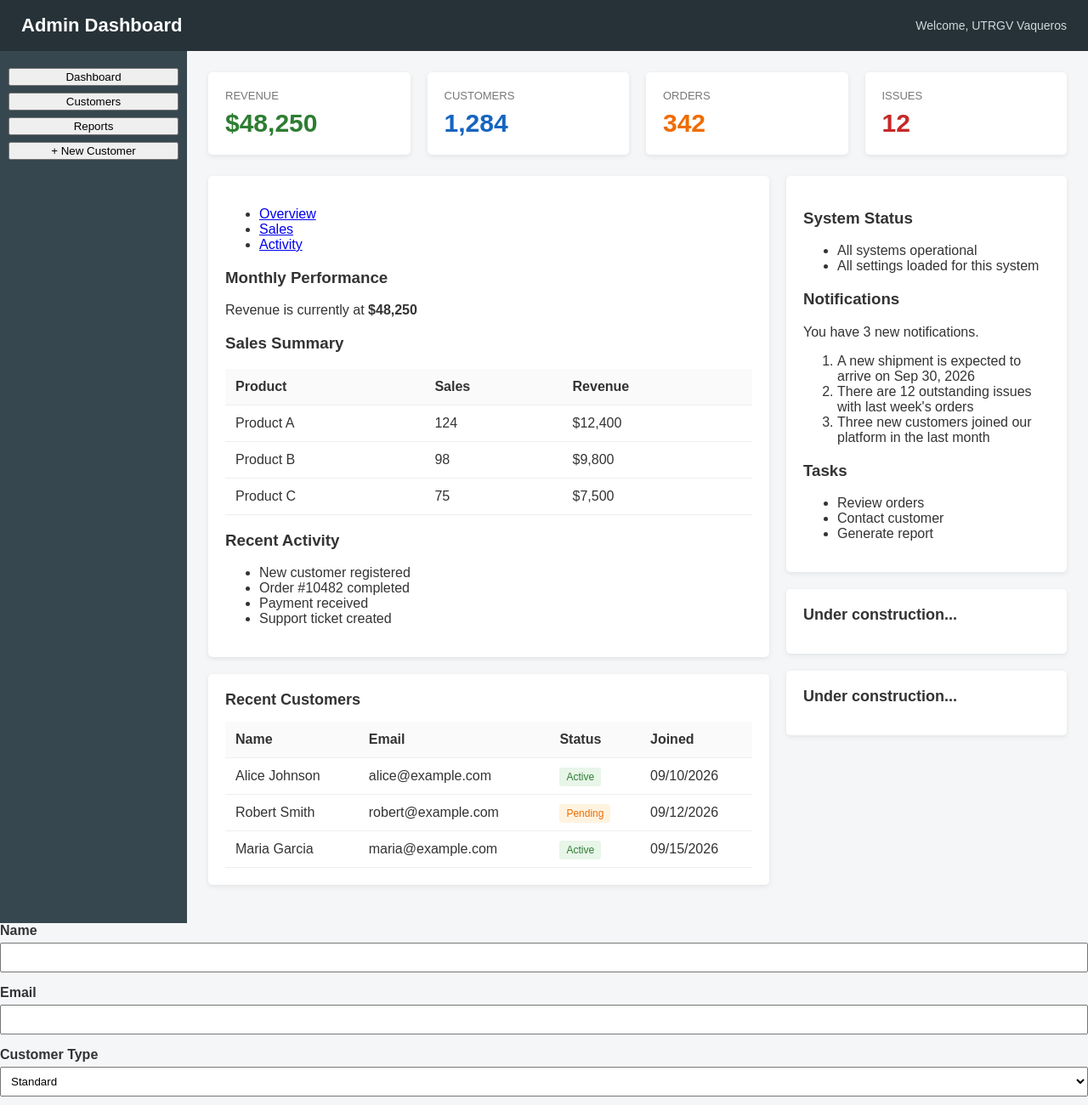
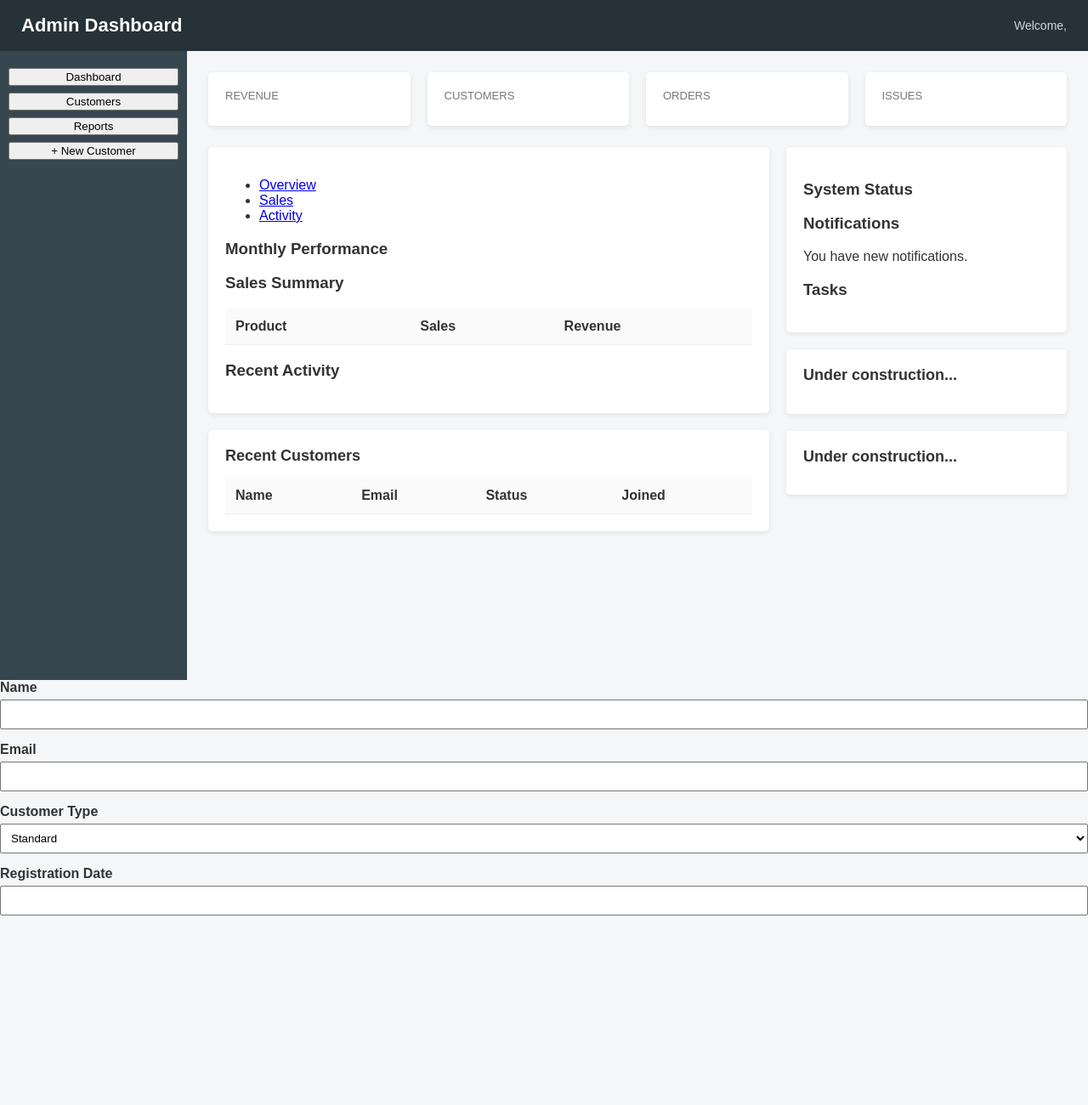
Before and after one commit to Fidel-Rodriguez0731/Homework-3, a plain HTML site: page index.html in a window 1280 px wide. Shown: the top 1300 px of the page at 85% size. After the commit the page ends 1092 px from the top, so only its background shows below. Drawn offline with nearby package versions, Linux system fonts and the light colour scheme.

Commit message:
Remove static

```diff
--- a/index.html
+++ b/index.html
@@ -15,7 +15,7 @@
 <body>
     <header class="header">
         <h1>Admin Dashboard</h1>
-        <div class="user-info">Welcome, <span id="username">UTRGV Vaqueros</span></div>
+        <div class="user-info">Welcome, <span id="username"></span></div>
     </header>
 
     <div class="dashboard">
@@ -40,19 +40,19 @@
             <section class="stats">
                 <div class="card" id="card-revenue">
                     <div class="stat-title">Revenue</div>
-                    <div class="stat-value green"><span class="revenue-amt">$48,250</span></div>
+                    <div class="stat-value green"><span class="revenue-amt"></span></div>
                 </div>
                 <div class="card" id="card-customers">
                     <div class="stat-title">Customers</div>
-                    <div class="stat-value blue"><span id="customer-num">1,284</span></div>
+                    <div class="stat-value blue"><span id="customer-num"></span></div>
                 </div>
                 <div class="card" id="card-orders">
                     <div class="stat-title">Orders</div>
-                    <div class="stat-value orange"><span id="orders-amt">342</span></div>
+                    <div class="stat-value orange"><span id="orders-amt"></span></div>
                 </div>
                 <div class="card" id="card-issues">
                     <div class="stat-title">Issues</div>
-                    <div class="stat-value red"><span id="issues-amt">12</span></div>
+                    <div class="stat-value red"><span id="issues-amt"></span></div>
                 </div>
             </section>
 
@@ -69,7 +69,9 @@
 
                             <div id="tab-overview">
                                 <h3>Monthly Performance</h3>
-                                <p>Revenue is currently at <strong class="revenue-amt">$48,250</strong></p>
+                                <p><strong class="revenue-amt"></strong>
+
+                                </p>
                             </div>
 
                             <div id="tab-sales">
@@ -84,34 +86,16 @@
                                     </thead>
 
                                     <tbody id="salesTableBody">
-                                        <tr>
-                                            <td>Product A</td>
-                                            <td>124</td>
-                                            <td>$12,400</td>
-                                        </tr>
 
-                                        <tr>
-                                            <td>Product B</td>
-                                            <td>98</td>
-                                            <td>$9,800</td>
-                                        </tr>
+                                    </tbody>
 
-                                        <tr>
-                                            <td>Product C</td>
-                                            <td>75</td>
-                                            <td>$7,500</td>
-                                        </tr>
-                                    </tbody>
                                 </table>
                             </div>
 
                             <div id="tab-activity">
                                 <h3>Recent Activity</h3>
                                 <ul id="activity-list">
-                                    <li>New customer registered</li>
-                                    <li>Order #10482 completed</li>
-                                    <li>Payment received</li>
-                                    <li>Support ticket created</li>
+
                                 </ul>
                             </div>
 
@@ -131,27 +115,8 @@
                                     <th>Joined</th>
                                 </tr>
                             </thead>
+                            <tbody id="customerTableBody">
 
-                            <tbody id="customerTableBody">
-                                <tr>
-                                    <td>Alice Johnson</td>
-                                    <td>alice@example.com</td>
-                                    <td><span class="status status-active">Active</span></td>
-                                    <td>09/10/2026</td>
-                                </tr>
-                                <tr>
-                                    <td>Robert Smith</td>
-                                    <td>robert@example.com</td>
-                                    <td><span class="status status-pending">Pending</span></td>
-                                    <td>09/12/2026</td>
-                                </tr>
-
-                                <tr>
-                                    <td>Maria Garcia</td>
-                                    <td>maria@example.com</td>
-                                    <td><span class="status status-active">Active</span></td>
-                                    <td>09/15/2026</td>
-                                </tr>
                             </tbody>
                         </table>
                     </section>
@@ -165,28 +130,23 @@
                             <div>
                                 <p class="green">
                                     <ul id="system-status-list">
-                                        <li>All systems operational</li>
-                                        <li>All settings loaded for this system</li>
+
                                     </ul>
                                 </p>
                             </div>
 
                             <h3>Notifications</h3>
                             <div>
-                                <p>You have <span id="notification-num">3</span> new notifications.</p>
+                                <p>You have <span id="notification-num"></span> new notifications.</p>
                                 <ol id="notifications-list">
-                                    <li>A new shipment is expected to arrive on Sep 30, 2026</li>
-                                    <li>There are 12 outstanding issues with last week's orders </li>
-                                    <li>Three new customers joined our platform in the last month</li>
+
                                 </ol>
                             </div>
 
                             <h3>Tasks</h3>
                             <div>
                                 <ul id="tasks-list">
-                                    <li>Review orders</li>
-                                    <li>Contact customer</li>
-                                    <li>Generate report</li>
+
                                 </ul>
                             </div>
 
```
